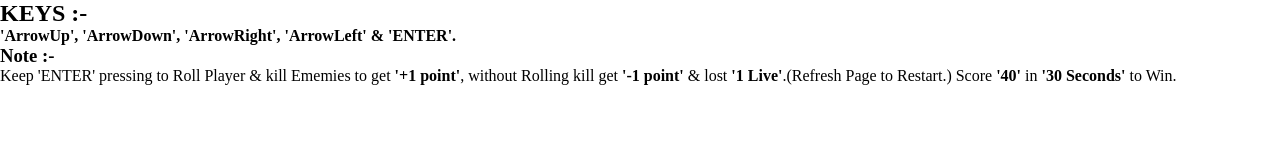
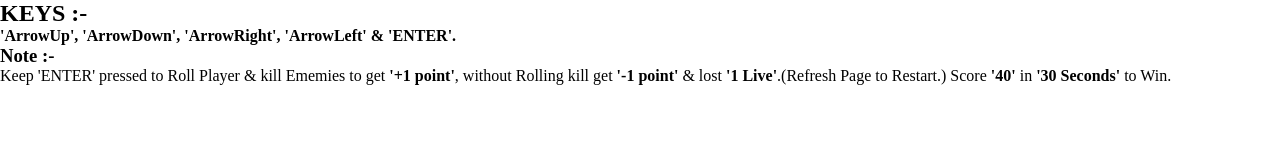
Before and after one commit to Vishu718/Sprite_Game, a plain HTML site: page index.html in a window 1280 px wide. Shown: the top 160 px of the page. Drawn offline with Linux system fonts and the light colour scheme.

Commit message:
Update index.html

```diff
--- a/index.html
+++ b/index.html
@@ -17,7 +17,7 @@
             <li><b>'ArrowUp', 'ArrowDown', 'ArrowRight', 'ArrowLeft' & 'ENTER'.</b></li>
         </ul>
         <p>
-            <h3>Note :-</h3> Keep 'ENTER' pressing to Roll Player & kill Ememies to get <b>'+1 point'</b>, without Rolling kill get <b>'-1 point'</b> & lost <b>'1 Live'</b>.(Refresh Page to Restart.) Score <b>'40'</b> in <b> '30 Seconds'</b> to Win.
+            <h3>Note :-</h3> Keep 'ENTER' pressed to Roll Player & kill Ememies to get <b>'+1 point'</b>, without Rolling kill get <b>'-1 point'</b> & lost <b>'1 Live'</b>.(Refresh Page to Restart.) Score <b>'40'</b> in <b> '30 Seconds'</b> to Win.
         </p>
 
     </div>
```
